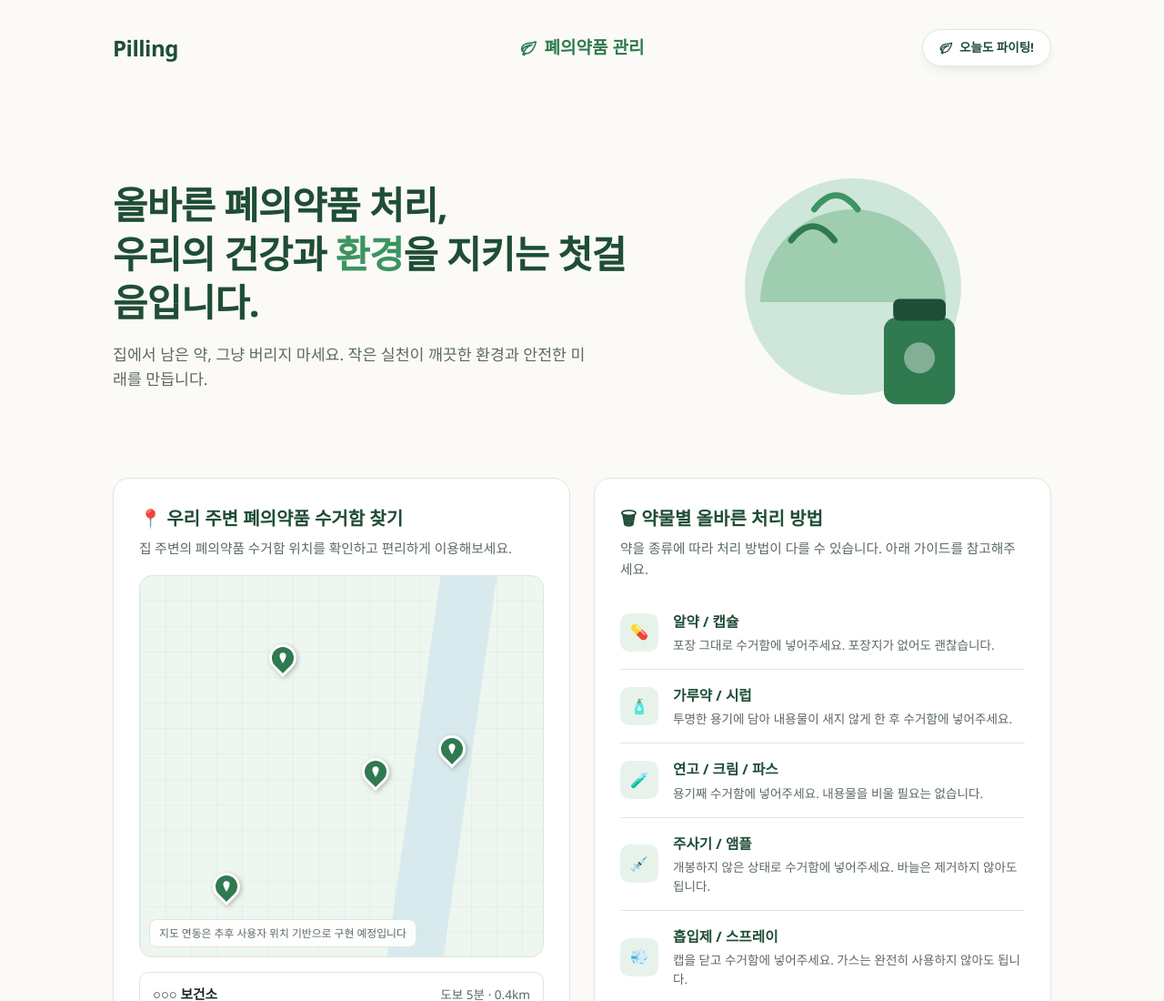
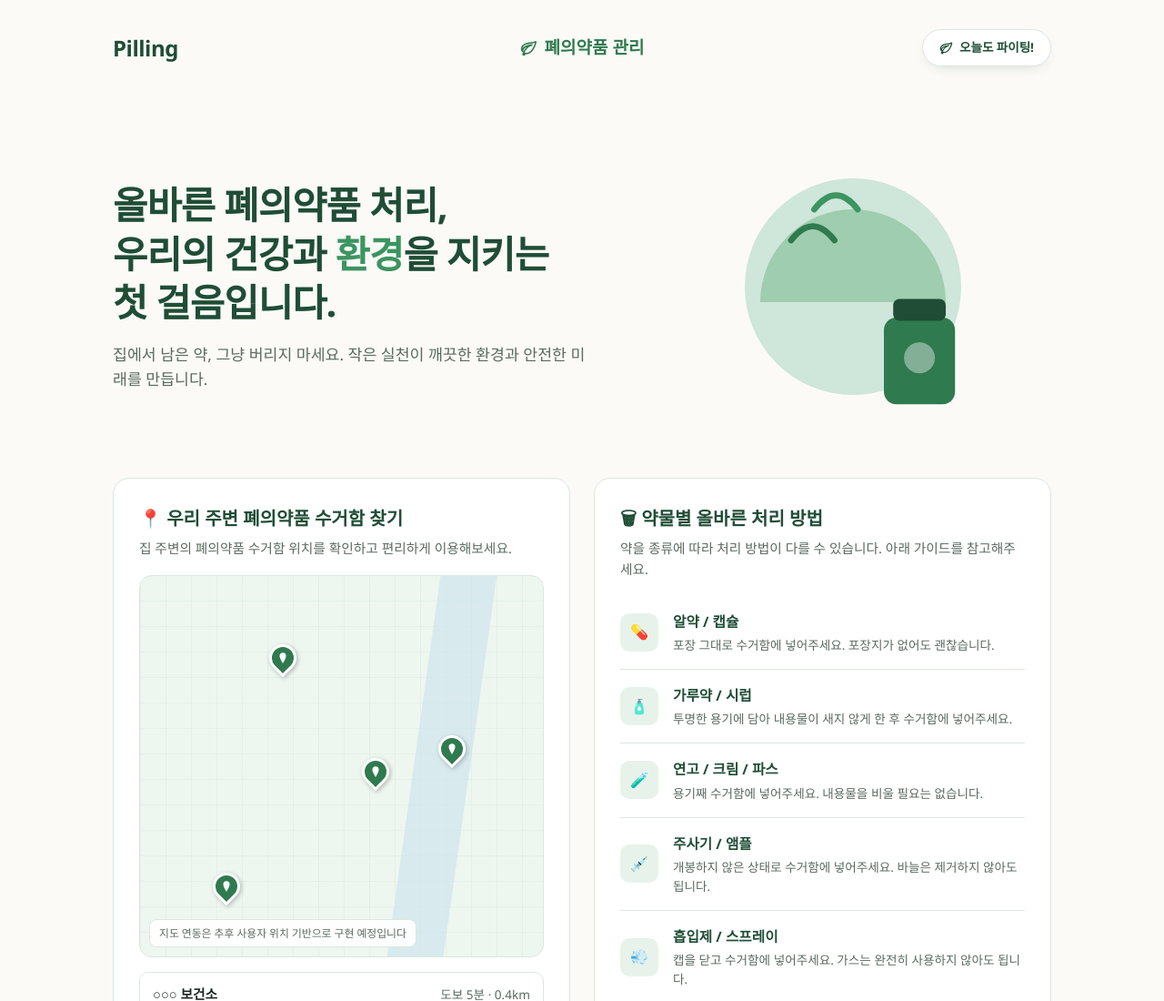
Before and after one commit to 20261184/-Pilling, a website: page 폐의약품관리.html in a window 1280 px wide. Shown: the top 1100 px of the page at 91% size. Drawn offline with Linux system fonts and the light colour scheme.

Commit message:
폐의약품관리 수정본2

```diff
--- a/폐의약품관리.html
+++ b/폐의약품관리.html
@@ -328,7 +328,7 @@
   <section class="hero">
     <div class="hero-grid">
       <div>
-        <h1>올바른 폐의약품 처리,<br>우리의 건강과 <span>환경</span>을 지키는 첫걸음입니다.</h1>
+        <h1>올바른 폐의약품 처리,<br>우리의 건강과 <span>환경</span>을 지키는 <br>첫 걸음입니다.</h1>
         <p class="sub">집에서 남은 약, 그냥 버리지 마세요. 작은 실천이 깨끗한 환경과 안전한 미래를 만듭니다.</p>
       </div>
       <div class="hero-art">
```
